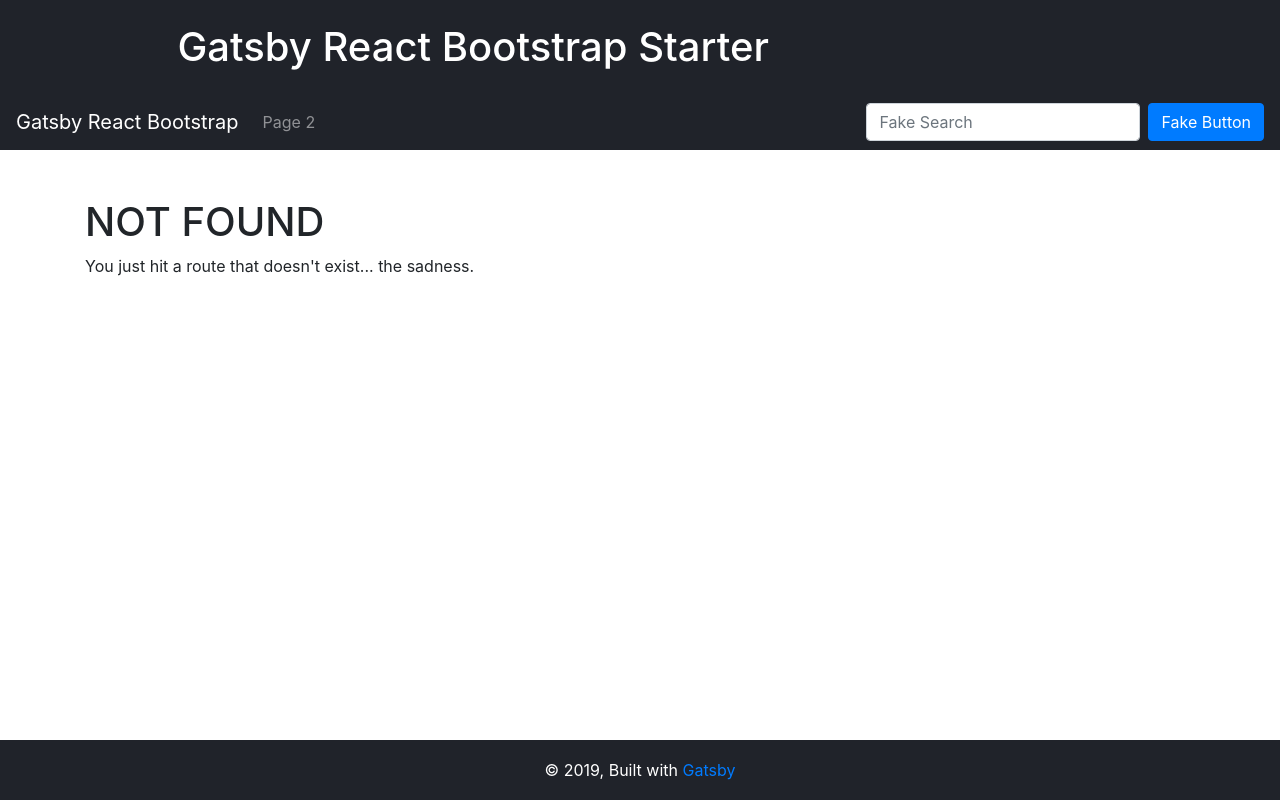
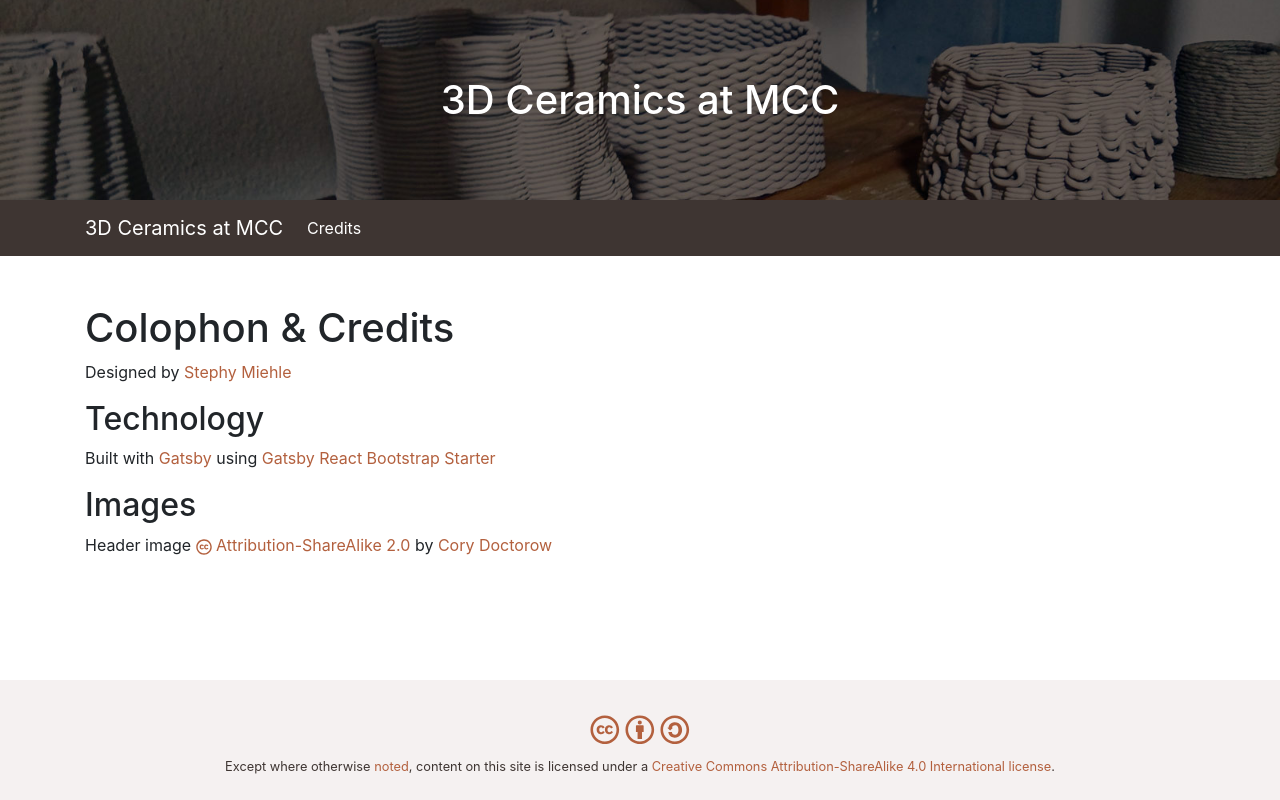
Before and after one commit to northxsouthco/ceramics-guide, a Gatsby site: page /credits in a window 1280 px wide. Before the commit this address had no page. Built offline with nearby package versions, Linux system fonts and the light colour scheme; Gatsby itself is replaced by a stand-in of ours.

Commit message:
Update with basic MCC ceramic info

```diff
--- a/gatsby-config.js
+++ b/gatsby-config.js
@@ -1,9 +1,9 @@
 module.exports = {
   pathPrefix: "/gatsby-react-bootstrap-starter",
   siteMetadata: {
-    title: `Gatsby React Bootstrap Starter`,
-    description: `A starter that includes react-bootstrap and react-icons, along with SASS compilation.`,
-    author: `Billy Jacoby`,
+    title: `3D Ceramics at MCC`,
+    description: `Resources for MCC ceramics students`,
+    author: `Stephy Miehle`,
   },
   plugins: [
     `gatsby-plugin-react-helmet`,
--- /dev/null
+++ b/src/components/footer.js
@@ -0,0 +1,38 @@
+import { Link } from "gatsby"
+import React from "react"
+import {
+  FaCreativeCommons,
+  FaCreativeCommonsBy,
+  FaCreativeCommonsSa,
+} from "react-icons/fa"
+import { Container } from "react-bootstrap"
+
+const Footer = () => (
+  <footer className="bg-light py-4">
+    <Container>
+      <p className="text-center lead mb-2">
+        <a
+          href="https://creativecommons.org/licenses/by/4.0/"
+          rel="license"
+          className="text-decoration-none"
+        >
+          <FaCreativeCommons />
+          &thinsp;
+          <FaCreativeCommonsBy />
+          &thinsp;
+          <FaCreativeCommonsSa />
+        </a>
+      </p>
+      <p className="text-center text-dark small m-0">
+        Except where otherwise <Link to="/credits">noted</Link>, content on this
+        site is licensed under a{" "}
+        <a href="https://creativecommons.org/licenses/by/4.0/" rel="license">
+          Creative Commons Attribution-ShareAlike 4.0 International license
+        </a>
+        .
+      </p>
+    </Container>
+  </footer>
+)
+
+export default Footer
--- a/src/components/header.js
+++ b/src/components/header.js
@@ -2,19 +2,11 @@ import { Link } from "gatsby"
 import PropTypes from "prop-types"
 import React from "react"
 
+import { Container } from "react-bootstrap"
+
 const Header = ({ siteTitle }) => (
-  <header
-    style={{
-      background: `#20232a`,
-    }}
-  >
-    <div
-      style={{
-        margin: `0 auto`,
-        maxWidth: 960,
-        padding: `1.45rem 1.0875rem`,
-      }}
-    >
+  <header className="d-flex justify-content-center align-items-center">
+    <Container className="text-center">
       <h1 style={{ margin: 0 }}>
         <Link
           to="/"
@@ -26,7 +18,7 @@ const Header = ({ siteTitle }) => (
           {siteTitle}
         </Link>
       </h1>
-    </div>
+    </Container>
   </header>
 )
 
--- a/src/components/layout.js
+++ b/src/components/layout.js
@@ -12,6 +12,7 @@ import { Container, Row, Col } from "react-bootstrap"
 
 import Header from "./header"
 import Navbar from "./navBar"
+import Footer from "./Footer"
 
 const Layout = ({ children, pageInfo }) => (
   <StaticQuery
@@ -26,34 +27,12 @@ const Layout = ({ children, pageInfo }) => (
     `}
     render={data => (
       <>
-        <Container fluid className="px-0 main">
-          <Row noGutters className="justify-content-center">
-            <Col>
-              <Header siteTitle={data.site.siteMetadata.title} />
-            </Col>
-          </Row>
-          <Navbar pageInfo={pageInfo} />
-          <Row noGutters>
-            <Col>
-              <Container className="mt-5">
-                <main>{children}</main>
-              </Container>
-            </Col>
-          </Row>
+        <Header siteTitle={data.site.siteMetadata.title} />
+        <Navbar pageInfo={pageInfo} siteTitle={data.site.siteMetadata.title} />
+        <Container as="main" className="mt-5 flex-grow-1">
+          {children}
         </Container>
-        <Container fluid className="px-0">
-          <Row noGutters>
-            <Col className="footer-col">
-              <footer>
-                <span>
-                  © {new Date().getFullYear()}, Built with
-                  {` `}
-                  <a href="https://www.gatsbyjs.org">Gatsby</a>
-                </span>
-              </footer>
-            </Col>
-          </Row>
-        </Container>
+        <Footer />
       </>
     )}
   />
--- a/src/components/navBar.js
+++ b/src/components/navBar.js
@@ -1,43 +1,39 @@
 import React from "react"
 import { Link } from "gatsby"
+import PropTypes from "prop-types"
 
-import { Navbar, Nav, Form, FormControl, Button } from "react-bootstrap"
+import { Navbar, Nav, Container } from "react-bootstrap"
 
-const CustomNavbar = ({ pageInfo }) => {
-  console.log(pageInfo)
+const CustomNavbar = ({ siteTitle, pageInfo }) => {
   return (
     <>
-      <Navbar variant="dark" expand="lg" id="site-navbar">
-        {/* <Container> */}
+      <Navbar variant="dark" expand="lg" id="site-navbar" className="bg-dark">
+        <Container>
           <Link to="/" className="link-no-style">
-          <Navbar.Brand as="span">Gatsby React Bootstrap</Navbar.Brand>
+            <Navbar.Brand as="span">{siteTitle}</Navbar.Brand>
           </Link>
           <Navbar.Toggle aria-controls="basic-navbar-nav" />
           <Navbar.Collapse id="basic-navbar-nav">
             <Nav className="mr-auto" activeKey={pageInfo && pageInfo.pageName}>
-            <Link to="/page-2" className="link-no-style">
-              <Nav.Link as="span" eventKey="page-2">
-                Page 2
+              <Link to="/credits" className="link-no-style">
+                <Nav.Link as="span" eventKey="credits">
+                  Credits
                 </Nav.Link>
               </Link>
             </Nav>
-          <Nav className="ml-auto">
-            <Form inline onSubmit={e => e.preventDefault()}>
-              <Form.Group>
-                <FormControl
-                  type="text"
-                  placeholder="Fake Search"
-                  className="mr-2"
-                />
-              </Form.Group>
-              <Button>Fake Button</Button>
-            </Form>
-          </Nav>
           </Navbar.Collapse>
-        {/* </Container> */}
+        </Container>
       </Navbar>
     </>
   )
 }
 
+CustomNavbar.propTypes = {
+  siteTitle: PropTypes.string,
+}
+
+CustomNavbar.defaultProps = {
+  siteTitle: ``,
+}
+
 export default CustomNavbar
--- /dev/null
+++ b/src/pages/credits.js
@@ -0,0 +1,41 @@
+import React from "react"
+import { FaCreativeCommons } from "react-icons/fa"
+
+import Layout from "../components/layout"
+import SEO from "../components/seo"
+
+const Colophon = () => (
+  <Layout pageInfo={{ pageName: "credits" }}>
+    <SEO title="Colophon & Credits" />
+    <h1>Colophon & Credits</h1>
+    <p>
+      Designed by <a href="https://www.northxsouth.co">Stephy Miehle</a>
+    </p>
+    <h2>Technology</h2>
+    <p>
+      Built with <a href="https://www.gatsbyjs.org">Gatsby</a> using{" "}
+      <a href="https://github.com/billyjacoby/gatsby-react-bootstrap-starter">
+        Gatsby React Bootstrap Starter
+      </a>
+    </p>
+    <h2>Images</h2>
+    <p>
+      Header image{" "}
+      <a
+        href="https://creativecommons.org/licenses/by-sa/2.0/"
+        rel="noopener noreferrer"
+      >
+        <FaCreativeCommons /> Attribution-ShareAlike 2.0
+      </a>{" "}
+      by{" "}
+      <a
+        href="https://www.flickr.com/photos/doctorow/17598550890/in/photolist-s9U3YP-sPeQCK-sPeKNz-sP8b4d-s9mnqx-sNMp64-6nBJV7"
+        rel="noopener noreferrer"
+      >
+        Cory Doctorow
+      </a>
+    </p>
+  </Layout>
+)
+
+export default Colophon
--- /dev/null
+++ b/src/styles/_footer.scss
@@ -0,0 +1,5 @@
+footer {
+  .lead {
+    font-size: 1.85em;
+  }
+}
--- /dev/null
+++ b/src/styles/_header.scss
@@ -0,0 +1,4 @@
+header {
+  background: no-repeat url(../images/header-image.jpg) center / cover;
+  min-height: 200px;
+}
--- a/src/styles/_layout.scss
+++ b/src/styles/_layout.scss
@@ -1,10 +1,17 @@
-div.main {
-  min-height: 100vh;
-  padding-bottom: 60px;
+html,
+body {
+  height: 100%;
 }
 
-div.full-height {
-  min-height: 100vh;
+#___gatsby {
+  &, & > div {
+    height: 100%;
+  }
+
+  & > div {
+    display: flex;
+    flex-direction: column;
+  }
 }
 
 a.link-no-style {
@@ -12,27 +19,3 @@ a.link-no-style {
     text-decoration: none;
   }
 }
-
-.footer-col {
-  display: flex;
-  flex-direction: column;
-  align-content: center;
-  align-items: center;
-  footer {
-    display: flex;
-    position: relative;
-    bottom: 0;
-    margin-top: -60px;
-    height: 60px;
-    clear: both;
-    background-color: $color-primary;
-    color: white;
-    justify-content: center;
-    width: 100%;
-
-    span {
-      align-self: center;
-      text-align: center;
-    }
-  }
-}
--- a/src/styles/_navbar.scss
+++ b/src/styles/_navbar.scss
@@ -1,5 +1,4 @@
 #site-navbar {
-  background-color: $color-primary;
   position: -webkit-sticky;
   position: sticky;
   top: 0;
--- /dev/null
+++ b/src/styles/_typography.scss
@@ -0,0 +1,20 @@
+p {
+  svg {
+    vertical-align: text-bottom;
+  }
+}
+
+.text-uppercase {
+  letter-spacing: 0.05em;
+}
+
+.pullquote {
+  font-size: 2em;
+  font-style: italic;
+
+  cite {
+    font-style: normal;
+    @extend .text-uppercase;
+    font-size: 0.75em;
+  }
+}
--- a/src/styles/_variables.scss
+++ b/src/styles/_variables.scss
@@ -1 +1,5 @@
-$color-primary: #20232a;
+$terracotta: #b3603e;
+$light: #f5f1f1;
+$dark: #3e3532;
+
+$primary: $terracotta;
--- a/src/styles/style.scss
+++ b/src/styles/style.scss
@@ -1,5 +1,8 @@
+@import "variables";
 @import "../../node_modules/bootstrap/scss/bootstrap.scss";
-@import "variables";
 
+@import "typography";
 @import "layout";
 @import "navbar";
+@import "header";
+@import "footer";
```
Also changed, not shown: package.json (+4 -4 lines), src/pages/index.js (+12 -58 lines), src/pages/page-2.js (deleted, +0 -16 lines), README-OLD.md (deleted), src/images/header-image.jpg (added), 1 other file. Lines whose indentation alone changed are shown as unchanged.
